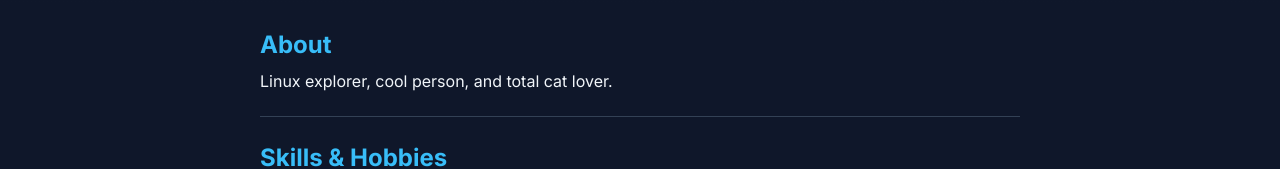
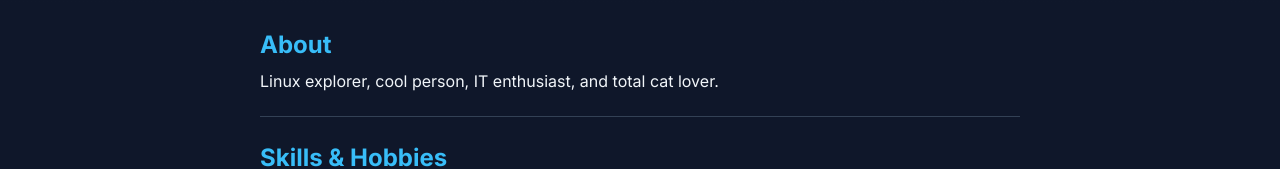
Before and after one commit to merrylgabrielle/portfolio, a plain HTML site: page index.html in a window 1280 px wide. Shown: the part 547-716 px from the top of the page. Drawn offline with Linux system fonts and the light colour scheme.

Commit message:
Update index.html

```diff
--- a/index.html
+++ b/index.html
@@ -27,7 +27,7 @@
     <main class="container">
         <section id="about" class="compact-section">
             <h2>About</h2>
-            <p>Linux explorer, cool person, and total cat lover.</p>
+            <p>Linux explorer, cool person, IT enthusiast, and total cat lover.</p>
         </section>
 
         <section id="skills" class="compact-section">
```
